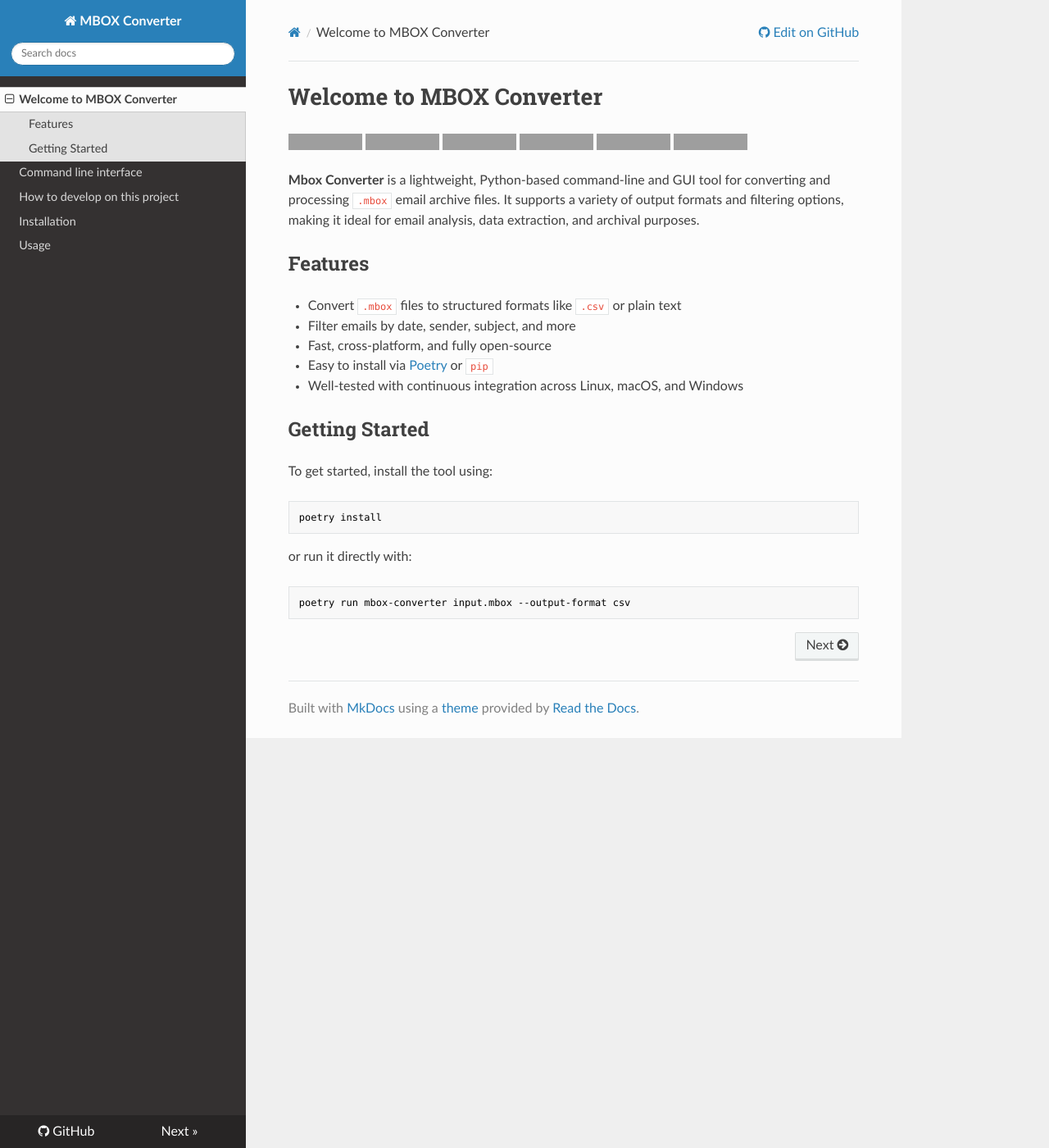
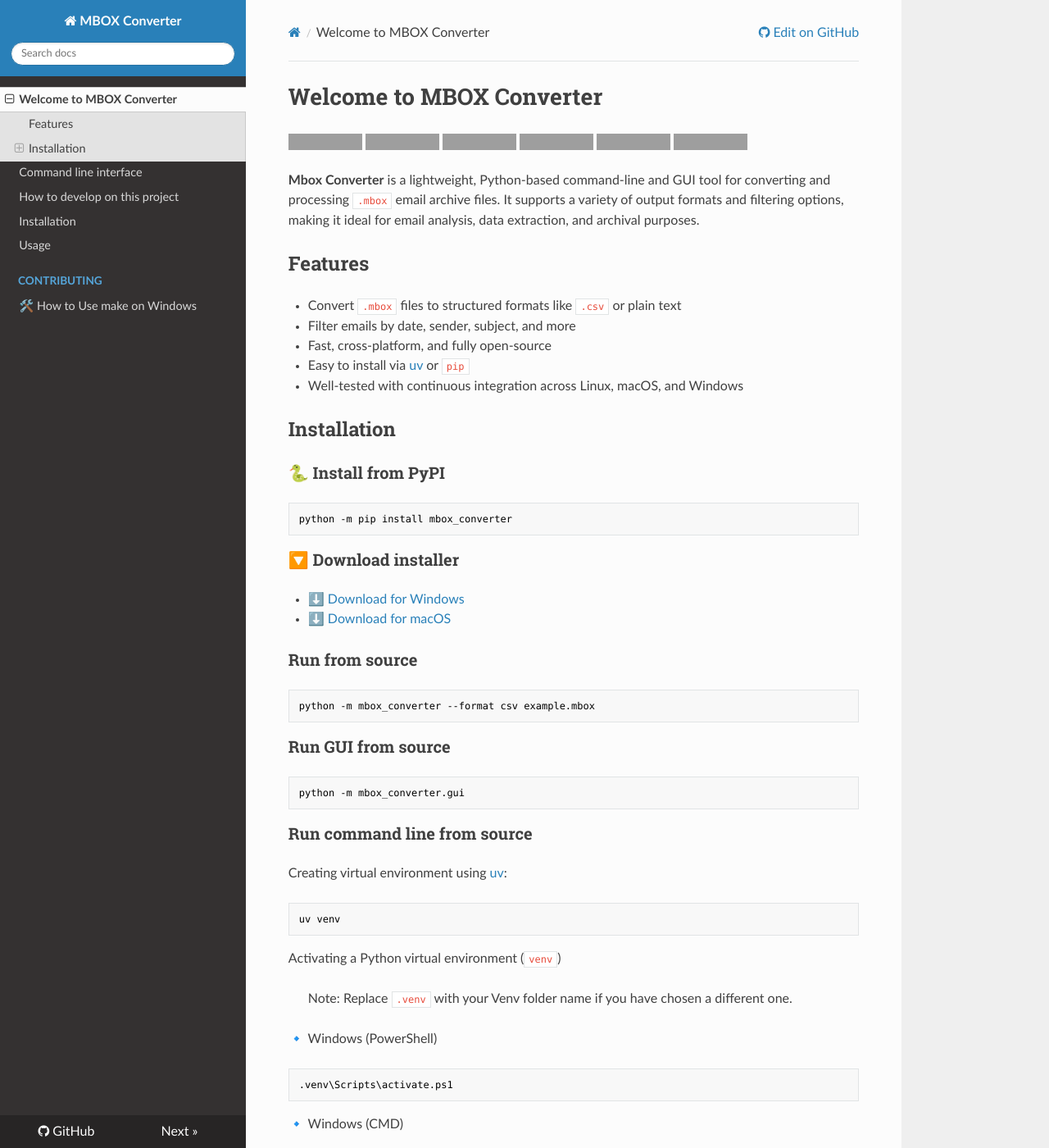
Before and after one commit to pamagister/mbox_converter, an MkDocs documentation site: the page built from docs/index.md, in a window 1280 px wide and 1400 px high. Shown: the whole window at 82% size. Built offline with MkDocs 1.6.1, drawn with Linux system fonts in a browser that asks for light colours; nearby versions of some CDN libraries; some of the changed text lies outside the part shown; grey boxes are pictures that could not be loaded.

````diff
--- a/docs/index.md
+++ b/docs/index.md
@@ -19,19 +19,71 @@ making it ideal for email analysis, data extraction, and archival purposes.
 * Convert `.mbox` files to structured formats like `.csv` or plain text
 * Filter emails by date, sender, subject, and more
 * Fast, cross-platform, and fully open-source
-* Easy to install via [Poetry](https://python-poetry.org/) or `pip`
+* Easy to install via [uv](https://docs.astral.sh/uv/) or `pip`
 * Well-tested with continuous integration across Linux, macOS, and Windows
 
-## Getting Started
+## Installation
 
-To get started, install the tool using:
+
+### 🐍 Install from PyPI
 
 ```bash
-poetry install
+python -m pip install mbox_converter
 ```
 
-or run it directly with:
+
+### 🔽 Download installer
+
+- [⬇️ Download for Windows](https://github.com/pamagister/mbox_converter/releases/latest/download/MboxConverter-win.zip)
+- [⬇️ Download for macOS](https://github.com/pamagister/mbox_converter/releases/latest/download/MboxConverter-macOS.zip)
+
+
+### Run from source
 
 ```bash
-poetry run mbox-converter input.mbox --output-format csv
+python -m mbox_converter --format csv example.mbox
 ```
+
+### Run GUI from source
+
+```bash
+python -m mbox_converter.gui
+```
+
+
+### Run command line from source
+
+Creating virtual environment using [uv](https://docs.astral.sh/uv/):
+```bash
+uv venv
+```
+
+Activating a Python virtual environment (`venv`)
+> Note: Replace `.venv` with your Venv folder name if you have chosen a different one.
+
+🔹 Windows (PowerShell)
+
+```powershell
+.venv\Scripts\activate.ps1
+```
+
+🔹 Windows (CMD)
+```cmd
+.venv\Scripts\activate.bat
+```
+
+🔹 Linux / macOS (Bash/Zsh)
+```bash
+source .venv/bin/activate
+```
+
+Run mbox_converter from command line:
+```bash
+mbox_converter --format csv example.mbox
+```
+
+### Run GUI
+
+```bash
+mbox_gui
+```
--- a/pyproject.toml
+++ b/pyproject.toml
@@ -39,3 +39,4 @@ build-backend = "hatchling.build"
 
 [tool.poetry.scripts]
 mbox_converter = "mbox_converter.cli:main"
+mbox_gui = "mbox_converter.gui:run_gui"
````
Also changed, not shown: docs/contributing.md (+10 -6 lines), docs/contributing/make_windows.md (added, +165 -0 lines), docs/install.md (+0 -5 lines), 1 other file.
